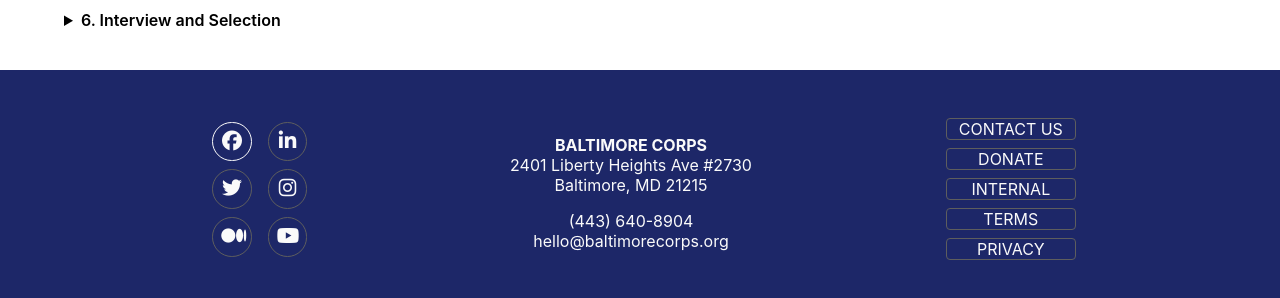
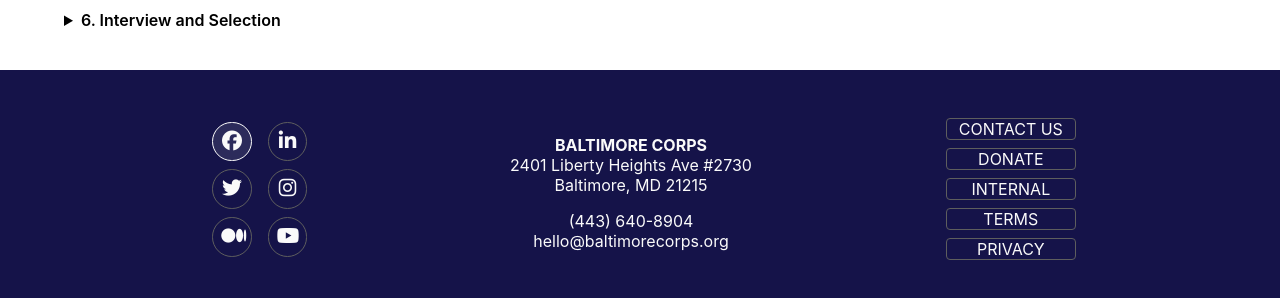
Before and after one commit to vishalicious213/p4p-option-1, a React (Create React App) app: page / in a window 1280 px wide. In both pictures the pointer is over the icon 231 px from the left and 2914 px from the top of the page. Shown: the part 2773-3071 px from the top of the page. Built offline with nearby package versions, Linux system fonts and the light colour scheme.

Commit message:
styled footer

```diff
--- a/src/styles/Footer.css
+++ b/src/styles/Footer.css
@@ -2,7 +2,8 @@
     margin: 2rem 0 0 0;
     padding: 3rem;
     color: var(--offWhite);
-    background: var(--secondary);
+    /* background: var(--secondary); */
+    background: rgb(21,19,73);
 }
 
 #footer-container {
@@ -36,7 +37,9 @@
 }
 
 .fab:hover {
+    transition: .5s;
     border: 1px solid var(--offWhite);
+    background: rgb(44, 43, 91);
 }
 
 #address {
@@ -73,5 +76,7 @@
 }
 
 #links div:hover {
+    transition: .5s;
     border: 1px solid var(--offWhite);
+    background: rgb(44, 43, 91);
 }
```
